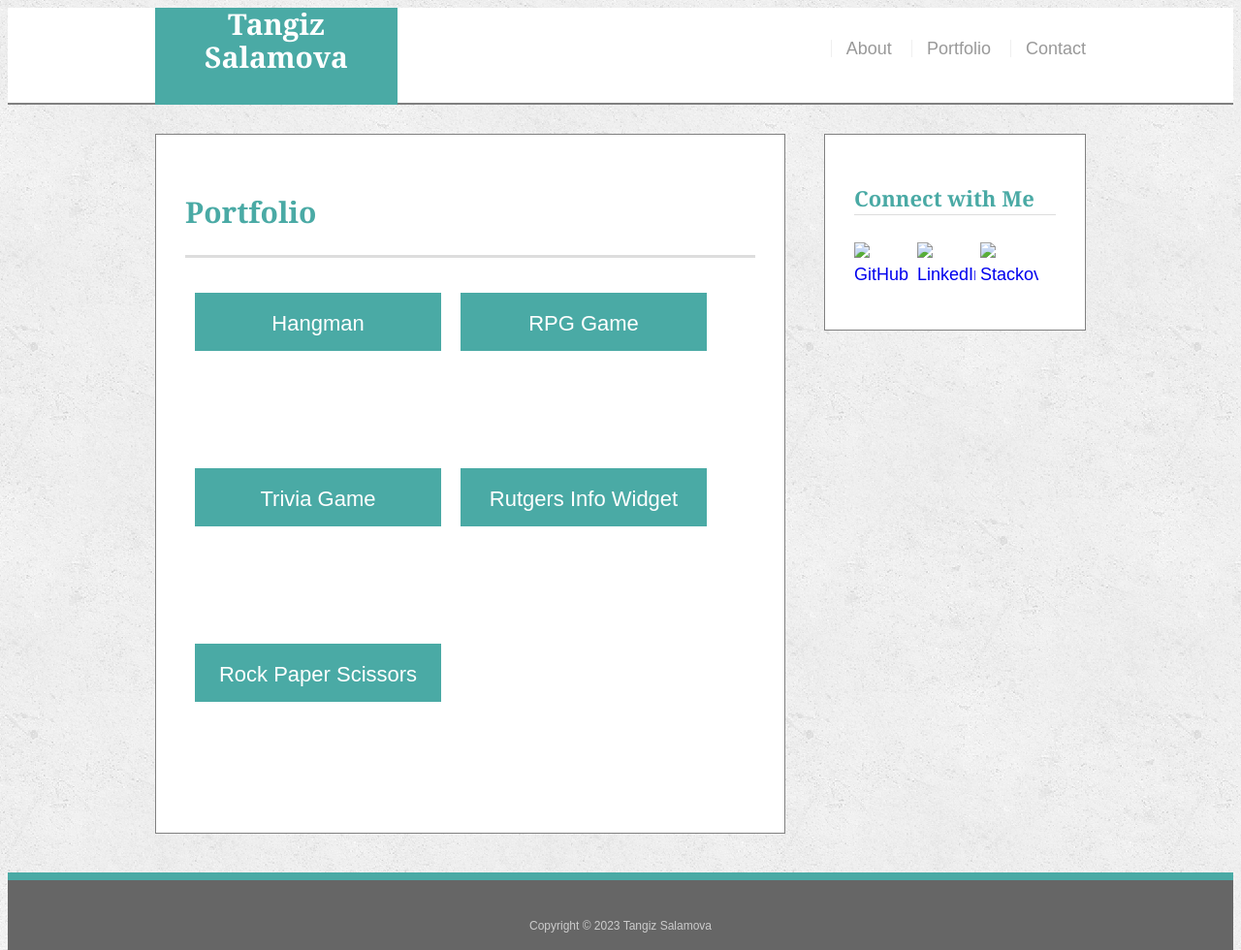
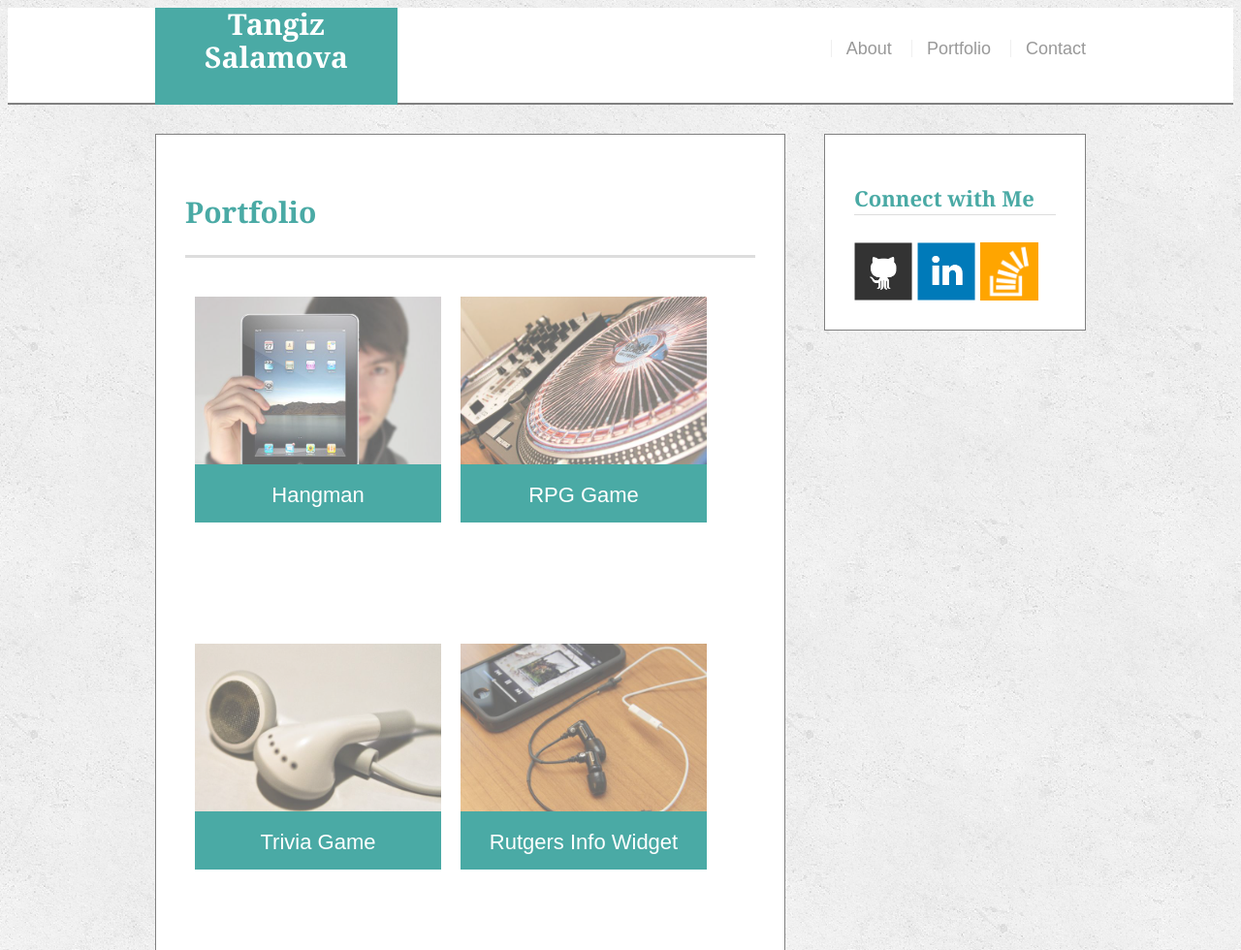
Before and after one commit to TangizSalamova/Homework-part1, a plain HTML site: page portfolio.html in a window 1280 px wide. Shown: the top 980 px of the page at 97% size. Drawn offline with Linux system fonts and the light colour scheme; files whose address does not match are found by name.

Commit message:
sekillerde 2ci duzelis

```diff
--- a/portfolio.html
+++ b/portfolio.html
@@ -24,23 +24,23 @@
         <section class="section1">
             <h1>Portfolio</h1>
             <div class="p-photo">
-                <img src="./images/technics-q-c-640-480-1.jpg" alt="Hangman"/>
+                <img src="./technics-q-c-640-480-1.jpg" alt="Hangman"/>
                 <h3>Hangman</h3>
             </div>
             <div class="p-photo">
-                <img src="./images/technics-q-c-640-480-2.jpg" alt="RPG Game"/>
+                <img src="./technics-q-c-640-480-2.jpg" alt="RPG Game"/>
                 <h3>RPG Game</h3>
             </div>
             <div class="p-photo">
-                <img src="./images/technics-q-c-640-480-5.jpg" alt="Trivia Game"/>
+                <img src="./technics-q-c-640-480-5.jpg" alt="Trivia Game"/>
                 <h3>Trivia Game</h3>
             </div>
             <div class="p-photo">
-                <img src="./images/technics-q-c-640-480-7.jpg" alt="Rutgers Info Widget"/>
+                <img src="./technics-q-c-640-480-7.jpg" alt="Rutgers Info Widget"/>
                 <h3>Rutgers Info Widget</h3>
             </div>
             <div class="p-photo">
-                <img src="./images/technics-q-c-640-480-9.jpg" alt="Rock paper scissors"/>
+                <img src="./technics-q-c-640-480-9.jpg" alt="Rock paper scissors"/>
                 <h3>Rock Paper Scissors</h3>
             </div>
         </section>
@@ -48,13 +48,13 @@
             <div>
                 <h2>Connect with Me</h2>
                 <a href="https://github.com/TangizSalamova" target="_blank">
-                    <img class="sosial" src="./images/github-128.png" alt="GitHub"/>
+                    <img class="sosial" src="./github-128.png" alt="GitHub"/>
                 </a>
                 <a href="https://www.linkedin.com/in/tangiz-salamova-86653b21b/" target="_blank">
-                    <img class="sosial" src="./images/linkedin-128.png" alt="LinkedIn"/>
+                    <img class="sosial" src="./linkedin-128.png" alt="LinkedIn"/>
                 </a>
                 <a href="#">
-                    <img class="sosial" src="./images/stackoverflow-128.png" alt="Stackoverflow"/>
+                    <img class="sosial" src="./stackoverflow-128.png" alt="Stackoverflow"/>
                 </a>
             </div>
         </section>
```
Also changed, not shown: contact.html (+3 -3 lines), index.html (+4 -4 lines).
